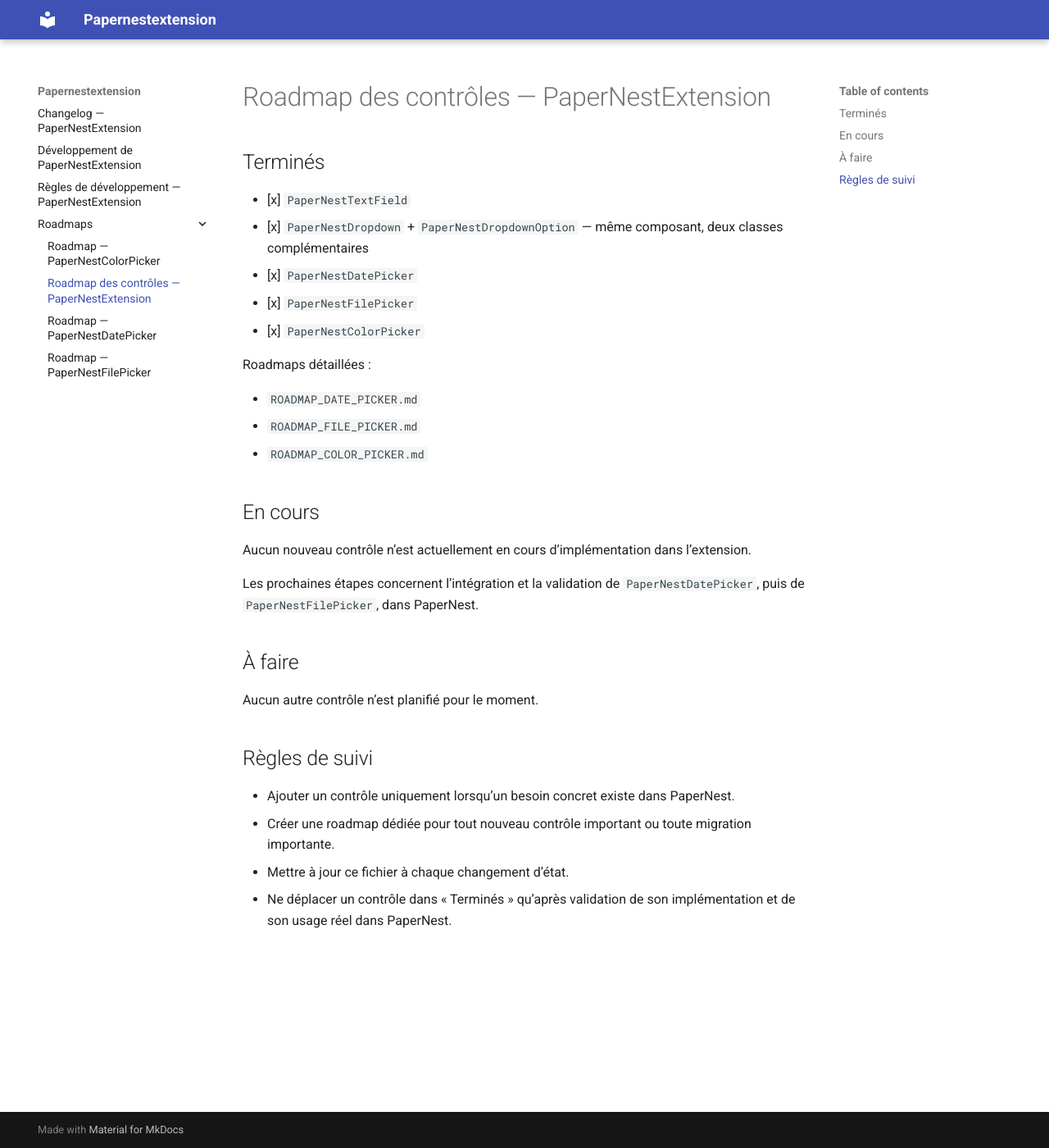
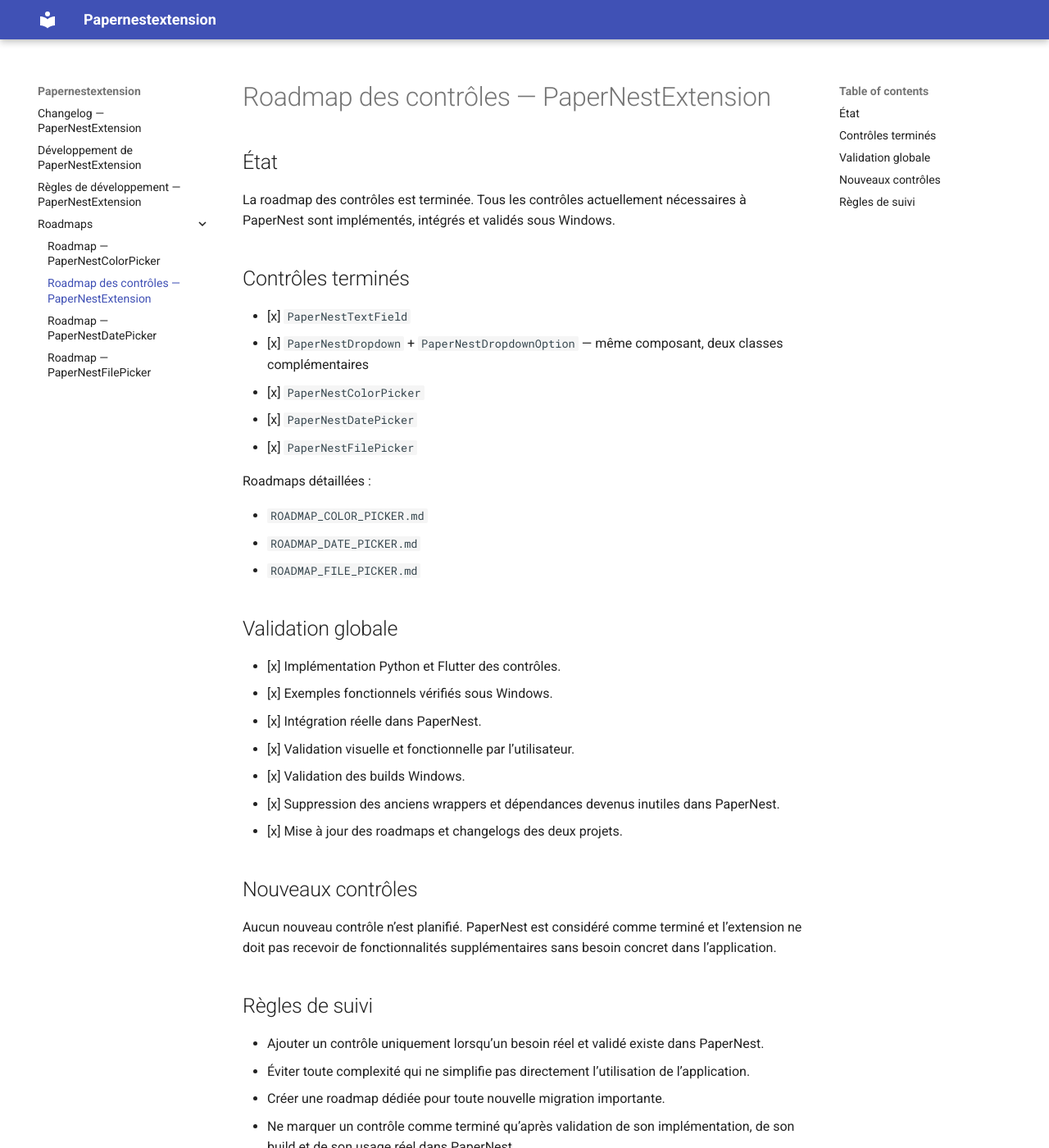
Before and after one commit to Drenae/PaperNestExtension, an MkDocs documentation site: the page built from docs/roadmaps/ROADMAP_CONTROLS.md, in a window 1280 px wide and 1400 px high. Shown: the whole window at 82% size. Built offline with MkDocs 1.6.1 and Material for MkDocs 9.7.7, drawn with Linux system fonts in a browser that asks for light colours; some of the changed text lies outside the part shown.

Commit message:
Clore la roadmap globale des contrôles

```diff
--- a/docs/roadmaps/ROADMAP_CONTROLS.md
+++ b/docs/roadmaps/ROADMAP_CONTROLS.md
@@ -1,32 +1,40 @@
 # Roadmap des contrôles — PaperNestExtension
 
-## Terminés
+## État
+
+La roadmap des contrôles est terminée. Tous les contrôles actuellement nécessaires à PaperNest sont implémentés, intégrés et validés sous Windows.
+
+## Contrôles terminés
 
 - [x] `PaperNestTextField`
 - [x] `PaperNestDropdown` + `PaperNestDropdownOption` — même composant, deux classes complémentaires
+- [x] `PaperNestColorPicker`
 - [x] `PaperNestDatePicker`
 - [x] `PaperNestFilePicker`
-- [x] `PaperNestColorPicker`
 
 Roadmaps détaillées :
 
+- `ROADMAP_COLOR_PICKER.md`
 - `ROADMAP_DATE_PICKER.md`
 - `ROADMAP_FILE_PICKER.md`
-- `ROADMAP_COLOR_PICKER.md`
 
-## En cours
+## Validation globale
 
-Aucun nouveau contrôle n’est actuellement en cours d’implémentation dans l’extension.
+- [x] Implémentation Python et Flutter des contrôles.
+- [x] Exemples fonctionnels vérifiés sous Windows.
+- [x] Intégration réelle dans PaperNest.
+- [x] Validation visuelle et fonctionnelle par l’utilisateur.
+- [x] Validation des builds Windows.
+- [x] Suppression des anciens wrappers et dépendances devenus inutiles dans PaperNest.
+- [x] Mise à jour des roadmaps et changelogs des deux projets.
 
-Les prochaines étapes concernent l’intégration et la validation de `PaperNestDatePicker`, puis de `PaperNestFilePicker`, dans PaperNest.
+## Nouveaux contrôles
 
-## À faire
-
-Aucun autre contrôle n’est planifié pour le moment.
+Aucun nouveau contrôle n’est planifié. PaperNest est considéré comme terminé et l’extension ne doit pas recevoir de fonctionnalités supplémentaires sans besoin concret dans l’application.
 
 ## Règles de suivi
 
-- Ajouter un contrôle uniquement lorsqu’un besoin concret existe dans PaperNest.
-- Créer une roadmap dédiée pour tout nouveau contrôle important ou toute migration importante.
-- Mettre à jour ce fichier à chaque changement d’état.
-- Ne déplacer un contrôle dans « Terminés » qu’après validation de son implémentation et de son usage réel dans PaperNest.
+- Ajouter un contrôle uniquement lorsqu’un besoin réel et validé existe dans PaperNest.
+- Éviter toute complexité qui ne simplifie pas directement l’utilisation de l’application.
+- Créer une roadmap dédiée pour toute nouvelle migration importante.
+- Ne marquer un contrôle comme terminé qu’après validation de son implémentation, de son build et de son usage réel dans PaperNest.
```
